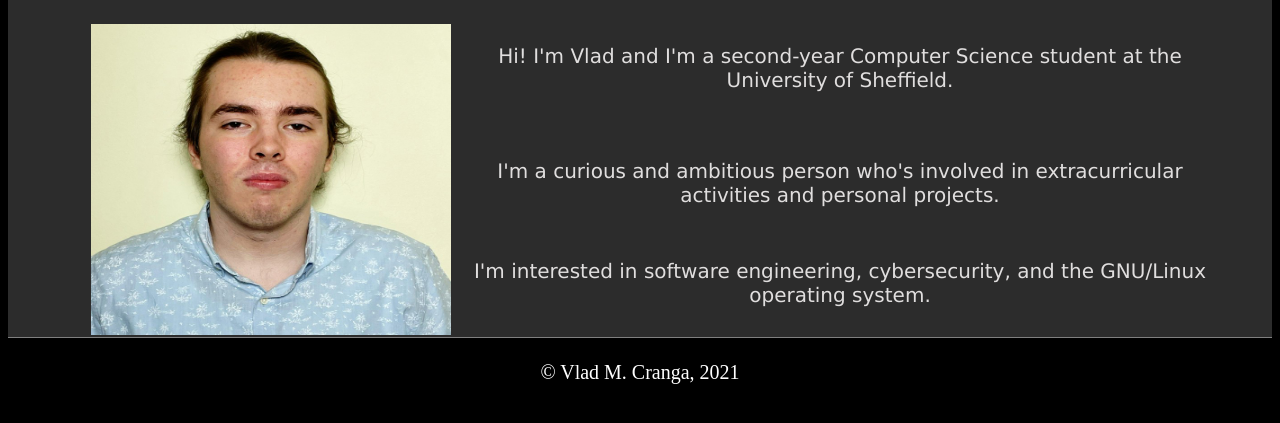
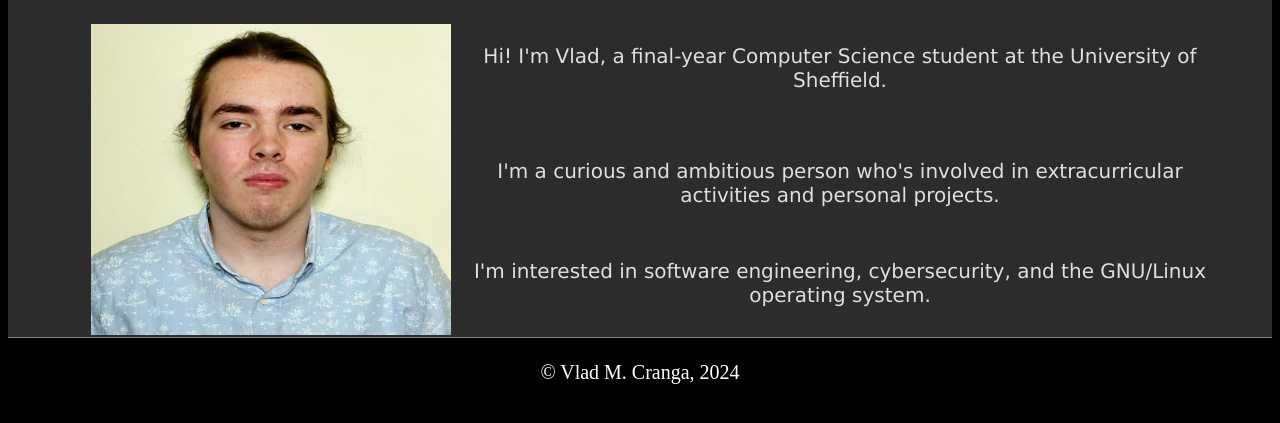
Before and after one commit to vladcranga/vladcranga.github.io, a plain HTML site: page index.html in a window 1280 px wide. Shown: the part 201-624 px from the top of the page. Drawn offline with Linux system fonts and the light colour scheme.

Commit message:
2024 updates

```diff
--- a/index.html
+++ b/index.html
@@ -27,7 +27,7 @@
         <div class="grid">
             <img class="profile" src="attachments/me.jpg" alt="A picture of me." title="A picture of me.">
             <p class="information">
-                Hi! I'm Vlad and I'm a second-year Computer Science student at the University of Sheffield.
+                Hi! I'm Vlad, a final-year Computer Science student at the University of Sheffield.
             </p>
             <p class="information">I'm a curious and ambitious person who's involved in extracurricular activities and personal projects.</p>
             <p></p>
@@ -36,7 +36,7 @@
     </main>
     <!--footer-->
     <footer>
-        <p class="disclaimer">&copy; Vlad M. Cranga, 2021</p>
+        <p class="disclaimer">&copy; Vlad M. Cranga, 2024</p>
     </footer>
 </body>
 </html>
```
Also changed, not shown: contact.html (+1 -1 lines), projects.html (+1 -1 lines), 1 other file.
